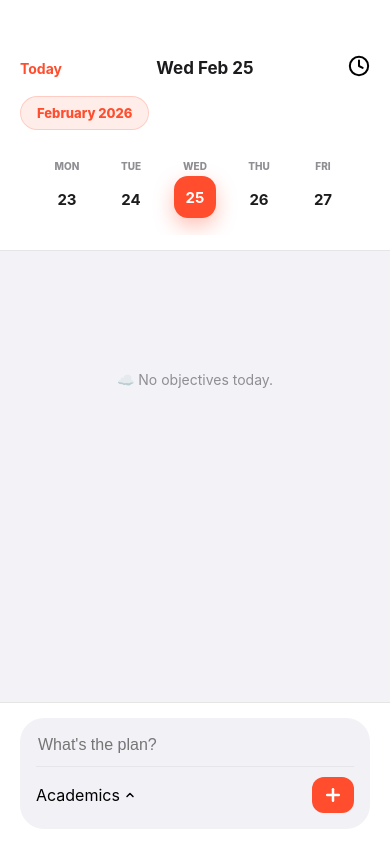
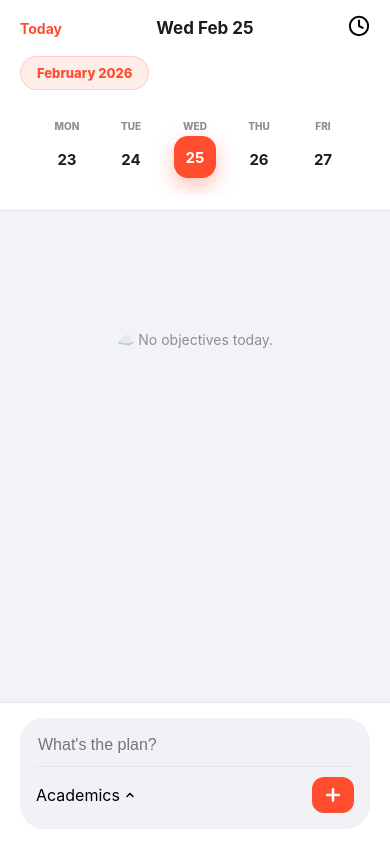
Before and after one commit to banelephali/To-do, a plain HTML site: page index.html in a window 390 px wide. Drawn offline with Linux system fonts and the light colour scheme.

Commit message:
ui: implement mobile safe area support and dynamic viewport scaling
- Added support for iOS Safe Area Insets (env constants) to prevent
  the header and input dock from overlapping with the notch or home bar.
- Replaced static 100vh height with a dynamic CSS variable (--vh)
  calculated via JavaScript to fix layout shifting in mobile browsers.
- Applied 'position: fixed' to the body to eliminate the "rubber-band"
  scrolling effect on mobile devices.
- Enhanced touch-action and user-select properties to improve
  responsiveness during task swipe interactions.

```diff
--- a/style.css
+++ b/style.css
@@ -6,15 +6,49 @@
     --accent: #FF4D2D;
     --glass: rgba(255, 255, 255, 0.85);
     --border: rgba(0,0,0,0.1);
+    /* Dynamic viewport height fix */
+    --vh: 1vh;
 }
 
-* { box-sizing: border-box; -webkit-tap-highlight-color: transparent; outline: none; }
-body { background: #E5E5EA; margin: 0; font-family: -apple-system, system-ui, sans-serif; display: flex; justify-content: center; height: 100vh; overflow: hidden; }
+* {
+    box-sizing: border-box;
+    -webkit-tap-highlight-color: transparent;
+    outline: none;
+    -webkit-user-select: none; /* Prevents accidental text selection while swiping */
+}
 
-.iphone-shell { width: 100%; max-width: 500px; height: 100vh; background: var(--card); display: flex; flex-direction: column; position: relative; overflow: hidden; }
+body {
+    background: #E5E5EA;
+    margin: 0;
+    font-family: -apple-system, system-ui, sans-serif;
+    display: flex;
+    justify-content: center;
+    /* Fix for mobile address bars */
+    height: 100vh;
+    height: calc(var(--vh, 1vh) * 100);
+    overflow: hidden;
+    position: fixed; /* Prevents "rubber-band" scrolling on iOS */
+    width: 100%;
+}
 
+.iphone-shell {
+    width: 100%;
+    max-width: 500px;
+    height: 100%;
+    background: var(--card);
+    display: flex;
+    flex-direction: column;
+    position: relative;
+    overflow: hidden;
+}
 /* --- Header & Scroller --- */
-.glass-header { padding: 55px 20px 15px; background: var(--glass); backdrop-filter: blur(25px); border-bottom: 1px solid var(--border); z-index: 10; }
+.glass-header {
+    padding: calc(env(safe-area-inset-top) + 15px) 20px 15px;
+    background: var(--glass);
+    backdrop-filter: blur(25px);
+    border-bottom: 1px solid var(--border);
+    z-index: 10;
+}
 .top-row { display: flex; justify-content: space-between; align-items: center; margin-bottom: 15px; }
 .center-title { font-weight: 700; font-size: 17px; color: var(--text); }
 .action-text { font-size: 14px; font-weight: 700; color: var(--accent); cursor: pointer; }
@@ -57,7 +91,15 @@ body { background: #E5E5EA; margin: 0; font-family: -apple-system, system-ui, sa
 .task-card.deleting { transform: translateX(-120%); opacity: 0; margin-bottom: 0; max-height: 0; padding: 0; border: none; pointer-events: none; }
 
 /* --- Input Dock --- */
-.input-dock { position: absolute; bottom: 0; width: 100%; padding: 15px 20px calc(env(safe-area-inset-bottom) + 15px); background: var(--card); border-top: 1px solid var(--border); z-index: 100; }
+.input-dock {
+    position: absolute;
+    bottom: 0;
+    width: 100%;
+    padding: 15px 20px calc(env(safe-area-inset-bottom) + 15px);
+    background: var(--card);
+    border-top: 1px solid var(--border);
+    z-index: 100;
+}
 .dock-card { background: #f1f1f6; padding: 16px; border-radius: 24px; }
 #task-input { border: none; width: 100%; font-size: 16px; background: transparent; color: var(--text); padding-bottom: 12px; font-weight: 500; }
 .dock-controls { display: flex; justify-content: space-between; align-items: center; border-top: 1px solid rgba(0,0,0,0.05); padding-top: 10px; }
@@ -146,4 +188,5 @@ body.dark-mode .segmented-control .tab-btn.active { background: #636366; color:
 /* Dark Mode Adjustment for the background track */
 body.dark-mode .theme-btns {
     background: #2C2C2E;
+
 }
```
